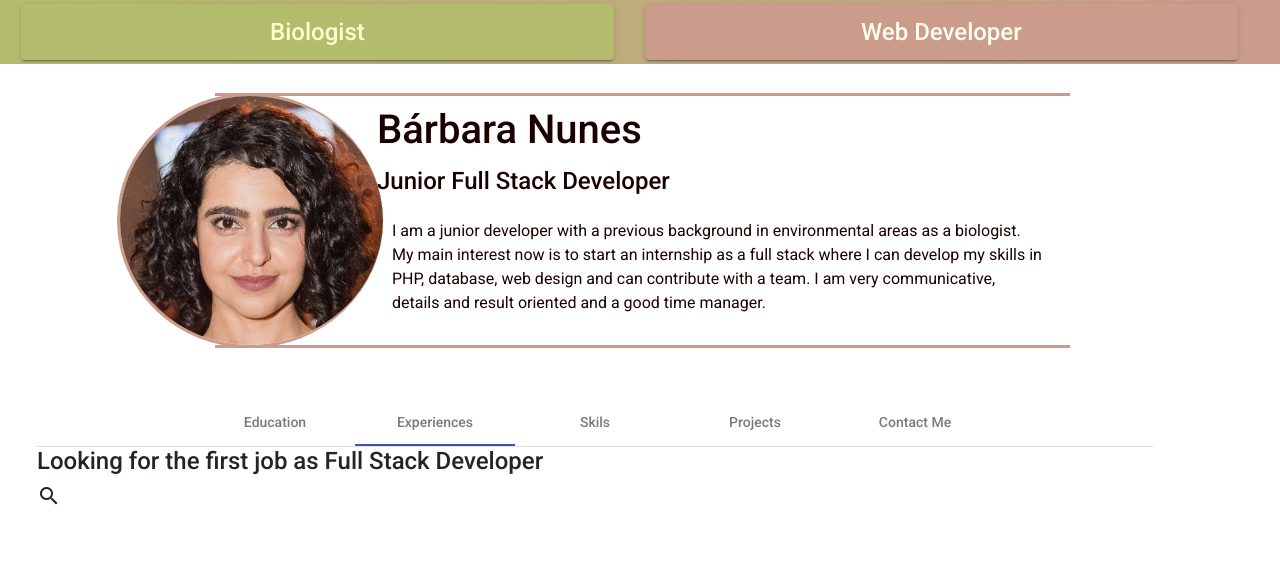
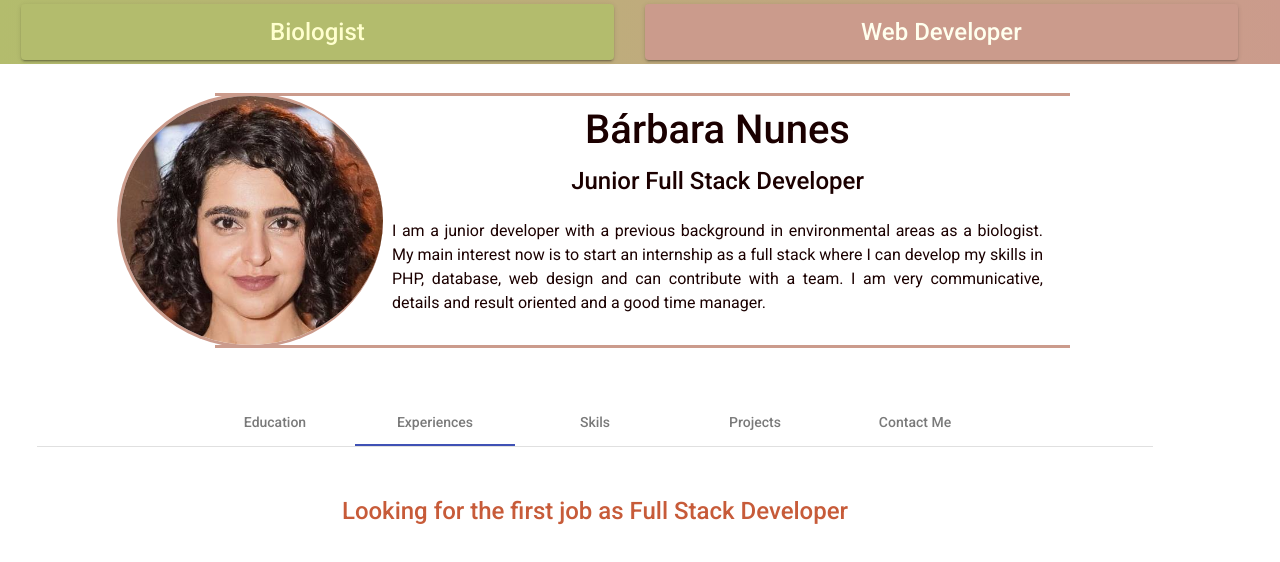
Before and after one commit to BarbaraCristinaNunes/portifolio-angular, an Angular app: page / in a window 1280 px wide. Shown: the top 562 px of the page. Built offline with nearby package versions, Linux system fonts and the light colour scheme.

Commit message:
created experience style

```diff
--- a/src/app/pages/webDeveloper/web-developer.component.css
+++ b/src/app/pages/webDeveloper/web-developer.component.css
@@ -33,17 +33,20 @@
 }
 
 #name{
+    text-align: center;
    padding-top: 10px;
    color: #1b0000;
 }
 
 #title{
+    text-align: center;
     padding-top: 5px;
     padding-bottom: 15px;
     color: #1b0000;
 }
 
 #me{
+    text-align: justify;
     padding-left: 15px;
     padding-right: 15px;
     color: #1b0000;
@@ -100,3 +103,35 @@ a{
 .duration{
     font-size: smaller;
 }
+
+/* divDatails and square are responsible to create a line and a square in the first collumn from experiences part */
+.divDatails{
+    width: 10px;
+    height: auto;
+    background-color: #cb9b8c;
+}
+.square{
+    width: 20px;
+    height: 20px;
+    margin-top: 65px;
+    background-color: #cb9b8c;
+    transform: rotate(45deg);
+}
+.experienceLogo{
+    width: 50px;
+    height: auto;
+    margin-left: 10px;
+}
+.experienceDescription{
+    padding-top: 50px;
+}
+#experienceMessage{
+    text-align: center;
+    padding-top: 50px;
+    color: #c75b39;
+}
+#searchIcon{
+    padding-top: 30px;
+    font-size: 250px;
+    margin-left: -200px;
+}
```
